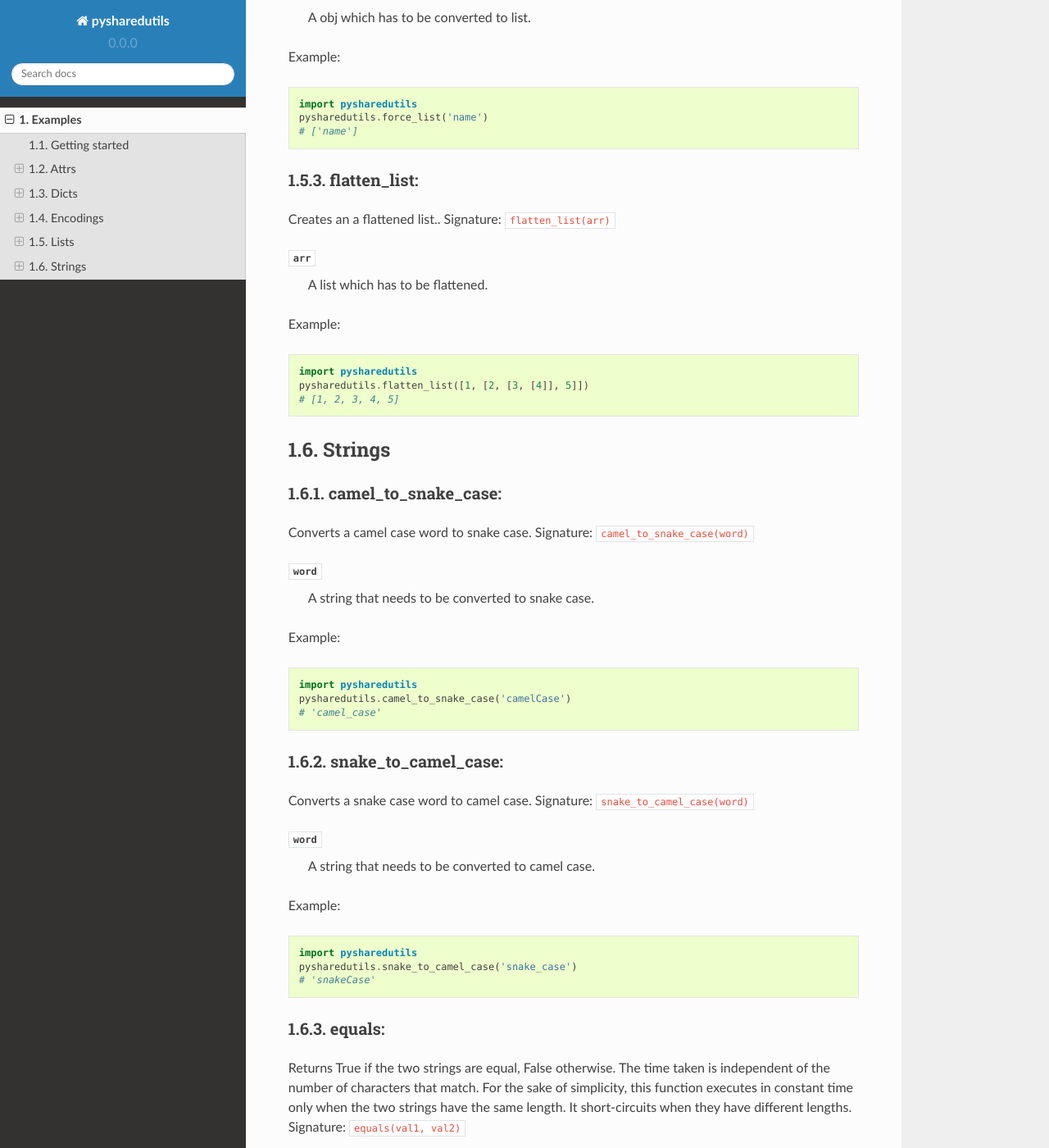
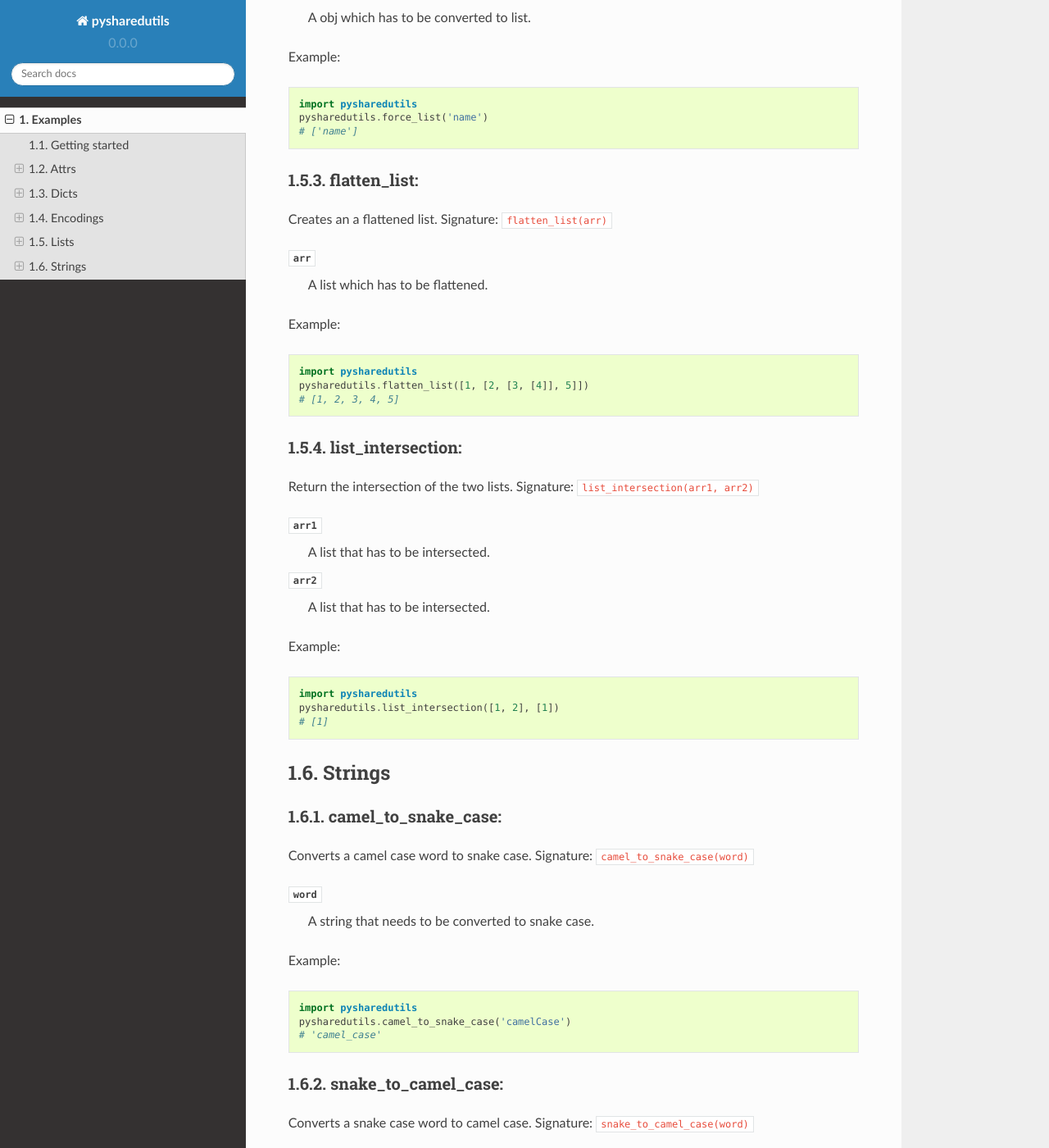
Before and after one commit to joeljames/py-shared-utils, a Sphinx documentation site: the page built from docs/examples.rst, in a window 1280 px wide and 1400 px high, scrolled down 3758 px. Shown: the whole window at 82% size. Built offline with Sphinx 7.4.7 and the Read the Docs theme 2.0.0, drawn with Linux system fonts in a browser that asks for light colours.

Commit message:
Add list intersection

```diff
--- a/docs/examples.rst
+++ b/docs/examples.rst
@@ -160,7 +160,7 @@ Example::
 
 flatten_list:
 -------------
-Creates an a flattened list.. Signature: ``flatten_list(arr)``
+Creates an a flattened list. Signature: ``flatten_list(arr)``
 
 :attr:`arr`
     A list which has to be flattened.
@@ -170,6 +170,22 @@ Example::
     import pysharedutils
     pysharedutils.flatten_list([1, [2, [3, [4]], 5]])
     # [1, 2, 3, 4, 5]
+
+list_intersection:
+------------------
+Return the intersection of the two lists. Signature: ``list_intersection(arr1, arr2)``
+
+:attr:`arr1`
+    A list that has to be intersected.
+
+:attr:`arr2`
+    A list that has to be intersected.
+
+Example::
+
+    import pysharedutils
+    pysharedutils.list_intersection([1, 2], [1])
+    # [1]
 
 
 Strings
--- a/pysharedutils/__init__.py
+++ b/pysharedutils/__init__.py
@@ -27,6 +27,7 @@ __all__ = [
     'compact_list',
     'force_list',
     'flatten_list',
+    'list_intersection',
     # Strings
     'camel_to_snake_case',
     'snake_to_camel_case',
```
Also changed, not shown: 2 other files.
